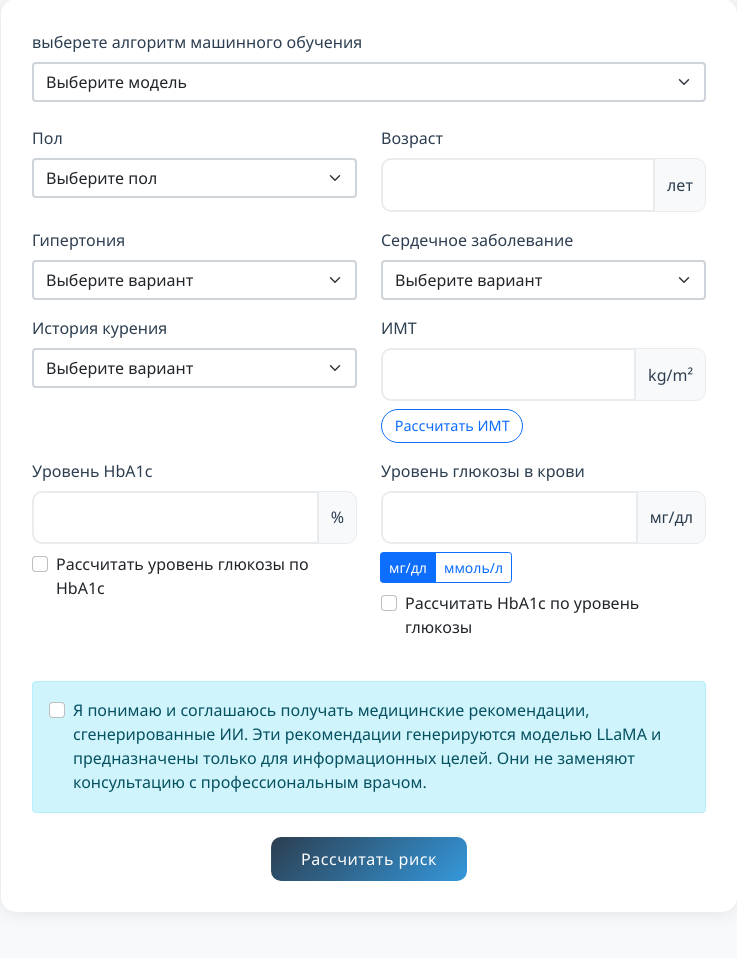
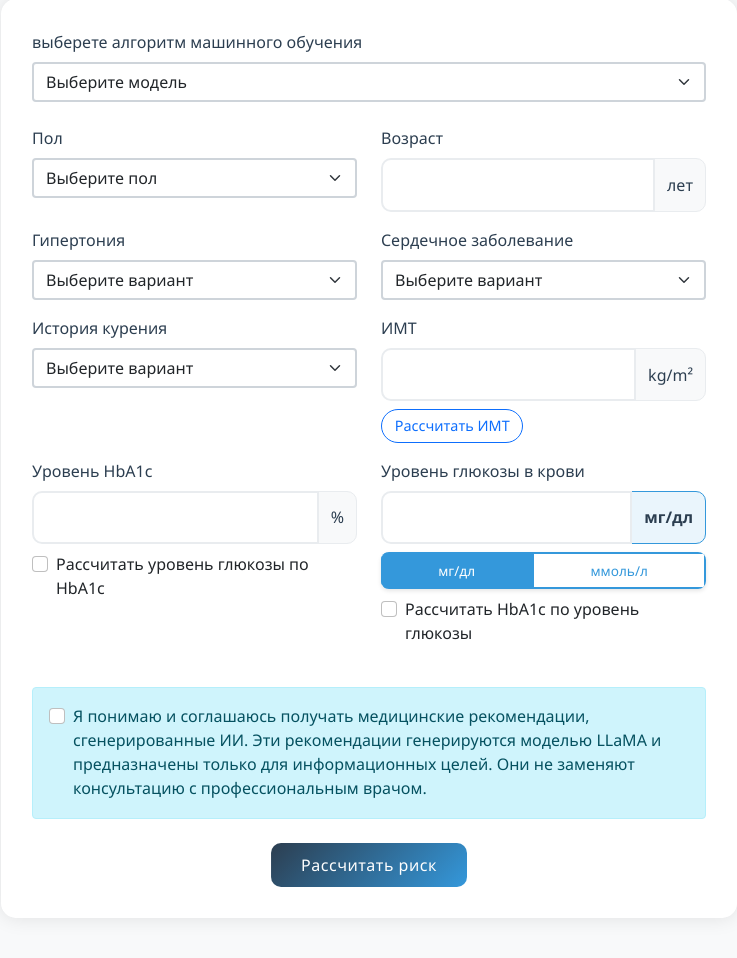
Before and after one commit to hazem18977/flasdia, a Flask app: page / in a window 1280 px wide. Shown: the part 612-1570 px from the top of the page, without its empty margins (271-1008 px from the left). Before the commit the page ends 1493 px from the top, so only its background shows below. Run offline with Flask 3, Linux system fonts and the light colour scheme; the visitor is signed in with stand-in values (Sample User, id 1); parts of the project's set-up code (start-up, migrations or seed data) failed here and were passed over; some libraries are stand-ins or nearby versions.

Commit message:
Update styles.css

```diff
--- a/static/styles.css
+++ b/static/styles.css
@@ -1209,3 +1209,127 @@ body {
         font-size: 0.75rem;
     }
 }
+
+/* Glucose Unit Conversion Styles */
+.glucose-unit-controls {
+    display: flex;
+    flex-direction: column;
+    gap: 0.5rem;
+}
+
+.glucose-unit-controls .btn-group {
+    display: flex;
+    border-radius: 8px;
+    overflow: hidden;
+    box-shadow: 0 2px 4px rgba(0, 0, 0, 0.1);
+}
+
+.glucose-unit-controls .btn {
+    font-size: 0.85rem;
+    padding: 0.4rem 0.8rem;
+    font-weight: 500;
+    border: 2px solid var(--secondary-color);
+    transition: all var(--transition-speed);
+    position: relative;
+    overflow: hidden;
+}
+
+.glucose-unit-controls .btn-outline-primary {
+    color: var(--secondary-color);
+    background-color: white;
+    border-color: var(--secondary-color);
+}
+
+.glucose-unit-controls .btn-outline-primary:hover {
+    background-color: rgba(52, 152, 219, 0.1);
+    border-color: var(--secondary-color);
+    color: var(--secondary-color);
+    transform: translateY(-1px);
+}
+
+.glucose-unit-controls .btn-check:checked + .btn-outline-primary {
+    background-color: var(--secondary-color);
+    border-color: var(--secondary-color);
+    color: white;
+    box-shadow: 0 2px 8px rgba(52, 152, 219, 0.3);
+}
+
+.glucose-unit-controls .btn::after {
+    content: '';
+    position: absolute;
+    top: 0;
+    left: 0;
+    width: 100%;
+    height: 100%;
+    background: linear-gradient(45deg, rgba(255, 255, 255, 0.2), transparent);
+    transform: translateX(-100%);
+    transition: transform 0.3s ease;
+}
+
+.glucose-unit-controls .btn:hover::after {
+    transform: translateX(100%);
+}
+
+#glucoseConversionInfo {
+    background: rgba(52, 152, 219, 0.05);
+    border-radius: 6px;
+    padding: 0.5rem 0.8rem;
+    border-left: 3px solid var(--secondary-color);
+    animation: fadeIn 0.3s ease-out;
+}
+
+#glucoseConvertedValue {
+    color: var(--secondary-color);
+    font-weight: 600;
+}
+
+/* Responsive design for glucose unit controls */
+@media (max-width: 768px) {
+    .glucose-unit-controls .btn {
+        font-size: 0.8rem;
+        padding: 0.35rem 0.6rem;
+    }
+
+    #glucoseConversionInfo {
+        padding: 0.4rem 0.6rem;
+        font-size: 0.85rem;
+    }
+}
+
+/* Enhanced input group styling for glucose field */
+.input-group:has(#blood_glucose_level) {
+    transition: all var(--transition-speed);
+}
+
+.input-group:has(#blood_glucose_level):focus-within {
+    transform: translateY(-2px);
+    box-shadow: 0 4px 15px rgba(52, 152, 219, 0.15);
+}
+
+#glucoseUnitDisplay {
+    font-weight: 600;
+    color: var(--primary-color);
+    background-color: rgba(52, 152, 219, 0.1);
+    border-color: var(--secondary-color);
+    transition: all var(--transition-speed);
+}
+
+/* Animation for unit switching */
+@keyframes unitSwitch {
+    0% {
+        opacity: 0.7;
+        transform: scale(0.95);
+    }
+    50% {
+        opacity: 1;
+        transform: scale(1.02);
+    }
+    100% {
+        opacity: 1;
+        transform: scale(1);
+    }
+}
+
+.glucose-unit-controls .btn-check:checked + .btn-outline-primary {
+    animation: unitSwitch 0.3s ease-out;
+}
```
